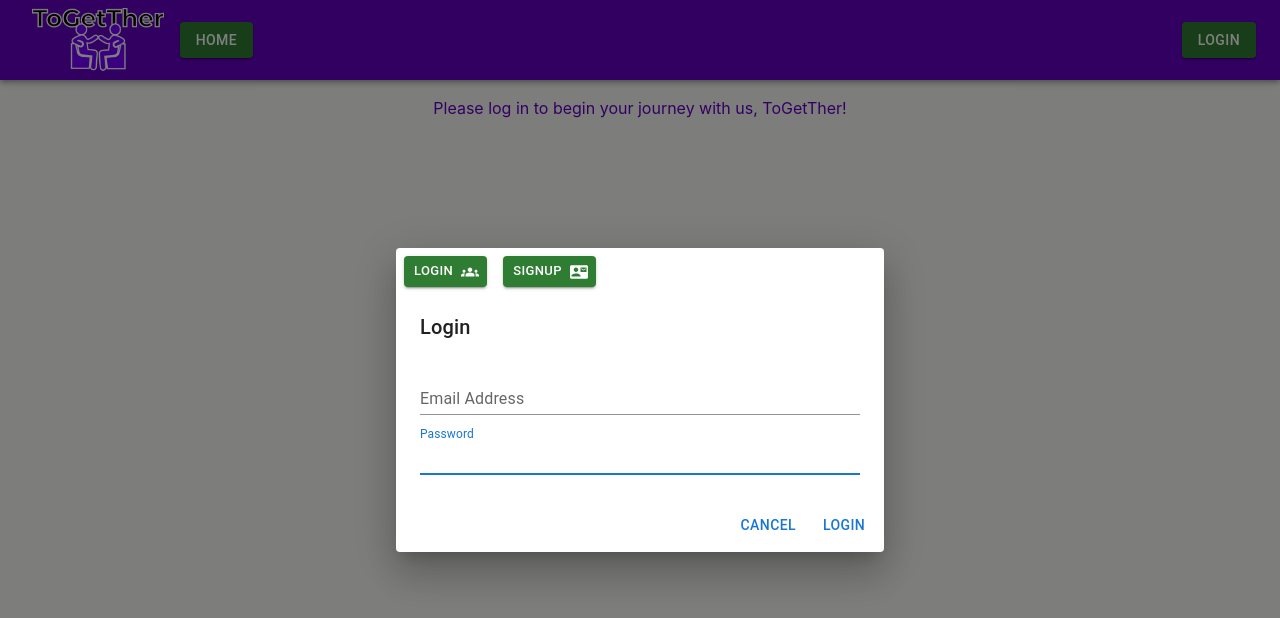
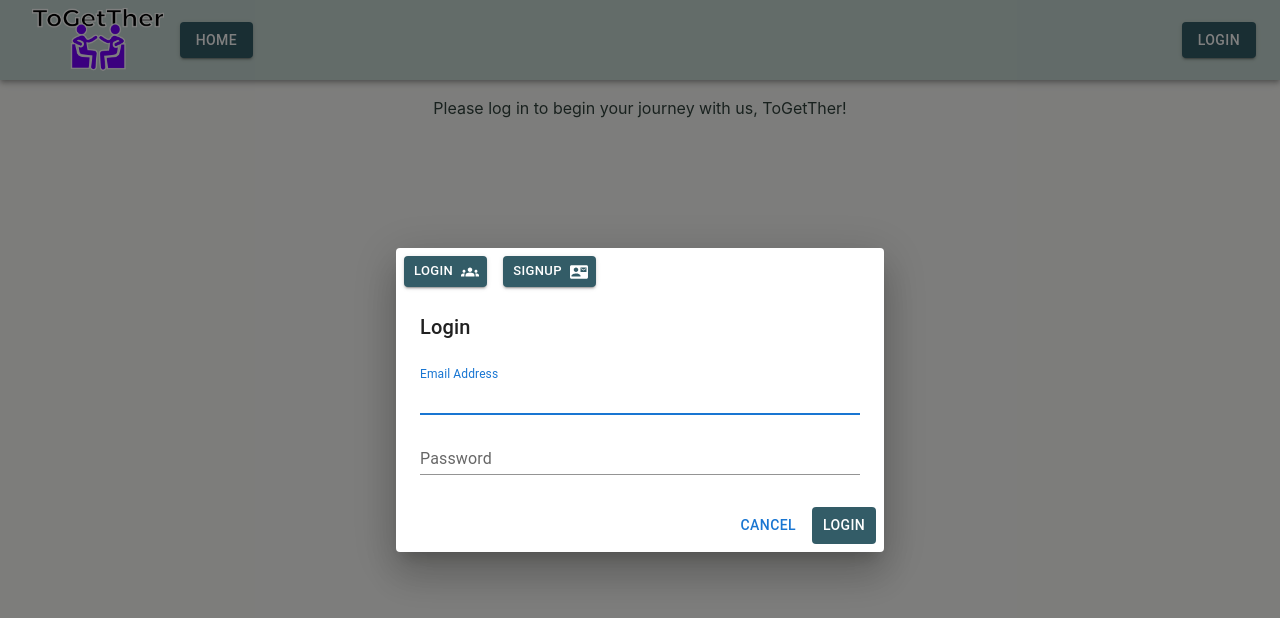
Before and after one commit to HackathonT6/CommonCommute, a React (Create React App) app: page / in a window 1280 px wide. Both pictures are taken after a click on the button "LOGIN". Shown: the top 618 px of the page. Built offline with nearby package versions, Linux system fonts and the light colour scheme.

Commit message:
ui-work update

```diff
--- a/src/App.css
+++ b/src/App.css
@@ -1,6 +1,15 @@
 .App {
   text-align: center;
   background-color: #fbfbf8;
+}
+
+@keyframes fadeInAnimation {
+  0% {
+    opacity: 0;
+  }
+  100% {
+    opacity: 1;
+  }
 }
 
 .page-wrapper {
@@ -8,7 +17,8 @@
   flex-direction: column;
   align-items: center;
   padding: 1rem;
-  color: #6500c3;
+  color: rgb(49, 66, 61);
+  animation: fadeInAnimation ease 0.5s;
 }
 
 .together {
@@ -45,3 +55,16 @@
   -ms-overflow-style: none;
   scrollbar-color: transparent transparent; /*just hides the scrollbar for firefox */
 }
+
+#appButton {
+  background-color: #335c67;
+  color: white;
+}
+
+#appButton:hover {
+  background-color: rgb(49, 66, 61);
+}
+
+#singleChatMessage {
+  animation: fadeInAnimation ease 0.5s;
+}
--- a/src/Components/Chat.jsx
+++ b/src/Components/Chat.jsx
@@ -97,7 +97,7 @@ const Chat = () => {
                       borderRadius: 3,
                       boxShadow: 3,
                     }}
-                    bgcolor="#6500c3"
+                    bgcolor="#335c67"
                     color="#fff"
                   >
                     <div>{message}</div>
@@ -125,7 +125,15 @@ const Chat = () => {
           bgcolor="#fff"
           className="scrollhost"
         >
-          <Box sx={{ m: 1, width: "100%" }}>
+          <Box
+            sx={{
+              m: 1,
+              width: "100%",
+              fill: (theme) => theme.palette.common.white,
+              stroke: (theme) => theme.palette.divider,
+              strokeWidth: 1,
+            }}
+          >
             <div>
               {chatMessages.map((message) => {
                 return (
@@ -137,7 +145,7 @@ const Chat = () => {
                       borderRadius: 3,
                       boxShadow: 3,
                     }}
-                    bgcolor="#6500c3"
+                    bgcolor="#335c67"
                     color="#fff"
                   >
                     <div>{message}</div>
@@ -163,6 +171,7 @@ const Chat = () => {
             value={userMessage}
           />
           <Button
+            id="appButton"
             variant="contained"
             color="success"
             sx={{ m: 1 }}
--- a/src/Components/Home.jsx
+++ b/src/Components/Home.jsx
@@ -8,9 +8,6 @@ import { useFormik } from "formik";
 import * as yup from "yup";
 
 const validationSchema = yup.object({
-  location: yup
-    .string("Enter your location")
-    .required("Starting location is required."),
   destination: yup
     .string("Enter your destination")
     .required("A destination is required for us to help you."),
@@ -51,8 +48,7 @@ const Home = () => {
 
   const formik = useFormik({
     initialValues: {
-      location: "Please search for your location here",
-      destination: "Please search for your destination here",
+      destination: "",
       modeOfT: "Scooter",
     },
     validationSchema: validationSchema,
@@ -86,20 +82,10 @@ const Home = () => {
             </TextField>
             <TextField
               fullWidth
-              id="location"
-              name="location"
-              label="Location"
-              sx={{ my: 1.5, width: "90%" }}
-              value={formik.values.location}
-              onChange={formik.handleChange}
-              error={formik.touched.location && Boolean(formik.errors.location)}
-              helperText={formik.touched.location && formik.errors.location}
-            />
-            <TextField
-              fullWidth
               id="destination"
               name="destination"
               label="Destination"
+              placeholder="Please search for your destination here"
               sx={{ my: 1.5, width: "90%" }}
               value={formik.values.destination}
               onChange={formik.handleChange}
@@ -110,7 +96,13 @@ const Home = () => {
                 formik.touched.destination && formik.errors.destination
               }
             />
-            <Button color="primary" variant="contained" fullWidth type="submit">
+            <Button
+              id="appButton"
+              color="primary"
+              variant="contained"
+              fullWidth
+              type="submit"
+            >
               Submit
             </Button>
           </form>
--- a/src/Components/LoginSignup.jsx
+++ b/src/Components/LoginSignup.jsx
@@ -97,7 +97,12 @@ export default function FormDialog(props) {
 
   return (
     <div>
-      <Button variant="contained" color="success" onClick={handleClickOpen}>
+      <Button
+        id="appButton"
+        variant="contained"
+        color="success"
+        onClick={handleClickOpen}
+      >
         Login
       </Button>
       <Dialog open={open} onClose={handleClose}>
@@ -118,7 +123,6 @@ export default function FormDialog(props) {
                 value={signupEmail}
               />
               <TextField
-                autoFocus
                 margin="dense"
                 id="pwdFirst"
                 label="Password"
@@ -129,7 +133,6 @@ export default function FormDialog(props) {
                 value={signupPassword}
               />
               <TextField
-                autoFocus
                 margin="dense"
                 id="pwdSecond"
                 label="Verify Password"
@@ -146,7 +149,6 @@ export default function FormDialog(props) {
                 }
               />
               <TextField
-                autoFocus
                 margin="dense"
                 id="firstName"
                 label="First Name"
@@ -157,7 +159,6 @@ export default function FormDialog(props) {
                 value={signupFirstName}
               />
               <TextField
-                autoFocus
                 margin="dense"
                 id="lastName"
                 label="Last Name"
@@ -168,7 +169,6 @@ export default function FormDialog(props) {
                 value={signupLastName}
               />
               <TextField
-                autoFocus
                 margin="dense"
                 id="telNumber"
                 label="Telephone Number"
@@ -180,8 +180,11 @@ export default function FormDialog(props) {
               />
             </DialogContent>
             <DialogActions>
-              <Button onClick={handleClose}>Cancel</Button>
+              <Button onClick={handleClose} id="appButton">
+                Cancel
+              </Button>
               <Button
+                id="appButton"
                 onClick={handleSignupSubmit}
                 disabled={signupPassword !== passwordTwo}
               >
@@ -205,7 +208,6 @@ export default function FormDialog(props) {
                 value={loginEmail}
               />
               <TextField
-                autoFocus
                 margin="dense"
                 id="pwdFirst"
                 label="Password"
@@ -218,7 +220,9 @@ export default function FormDialog(props) {
             </DialogContent>
             <DialogActions>
               <Button onClick={handleClose}>Cancel</Button>
-              <Button onClick={handleLogin}>Login</Button>
+              <Button onClick={handleLogin} id="appButton">
+                Login
+              </Button>
             </DialogActions>
           </>
         )}
--- a/src/Components/ModalNav.jsx
+++ b/src/Components/ModalNav.jsx
@@ -17,6 +17,7 @@ const ModalNav = () => {
   return (
     <div className="modal-menu">
       <Button
+        id="appButton"
         variant="contained"
         color="success"
         size="small"
@@ -28,6 +29,7 @@ const ModalNav = () => {
         Login
       </Button>
       <Button
+        id="appButton"
         variant="contained"
         color="success"
         size="small"
--- a/src/Components/Navbar.jsx
+++ b/src/Components/Navbar.jsx
@@ -20,7 +20,7 @@ import { createTheme, ThemeProvider } from "@mui/material/styles";
 const customTheme = createTheme({
   palette: {
     secondary: {
-      main: "#6500c3",
+      main: "#C6D8D3",
       contrastText: "#fff ",
     },
   },
@@ -130,6 +130,7 @@ const Navbar = () => {
               <Box sx={{ flexGrow: 1, display: { xs: "none", md: "flex" } }}>
                 <Link to="" style={{ textDecoration: "none" }}>
                   <Button
+                    id="appButton"
                     onClick={handleCloseNavMenu}
                     sx={{ my: 2, mx: 1, color: "white", display: "block" }}
                     variant="contained"
@@ -143,6 +144,7 @@ const Navbar = () => {
                   <>
                     <Link to="chat" style={{ textDecoration: "none" }}>
                       <Button
+                        id="appButton"
                         onClick={handleCloseNavMenu}
                         sx={{ my: 2, mx: 1, color: "white", display: "block" }}
                         variant="contained"
```
